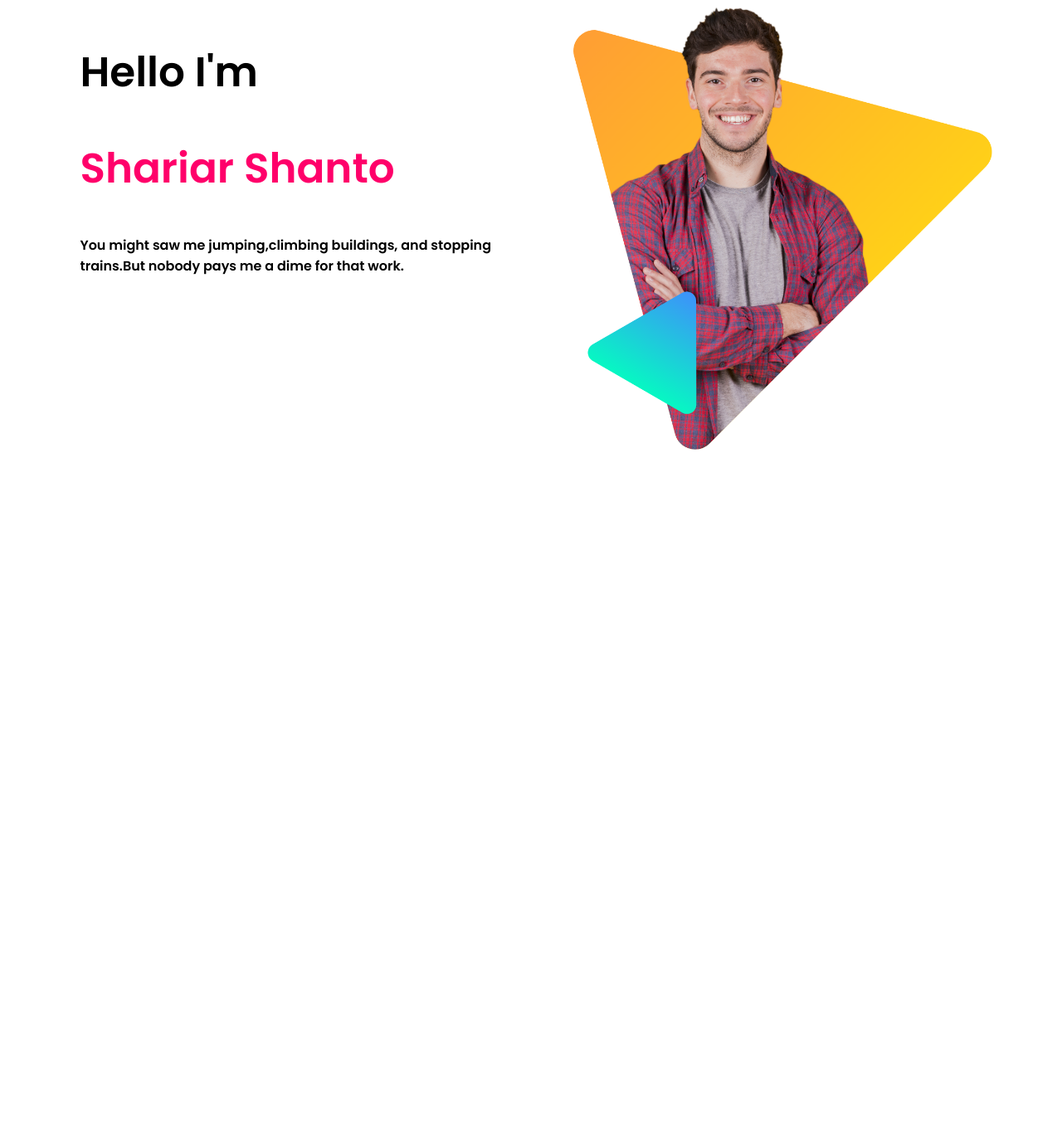
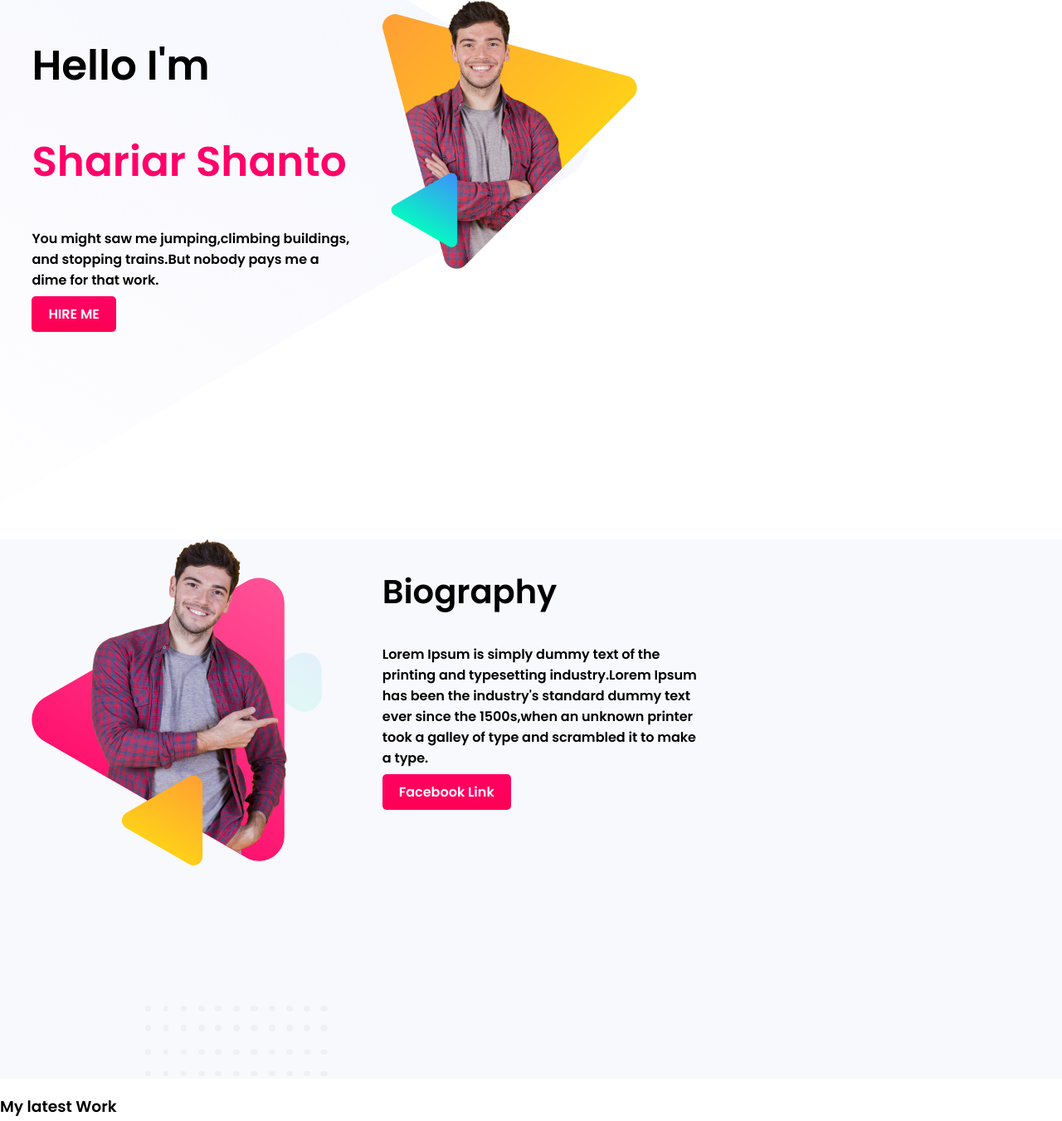
Before and after one commit to shantodeveloperhero/personal-website, a plain HTML site: page index.html in a window 1280 px wide. Shown: the top 1351 px of the page at 83% size. Before the commit the page ends 800 px from the top, so only its background shows below. Drawn offline with Linux system fonts and the light colour scheme.

Commit message:
added top part

```diff
--- a/index.html
+++ b/index.html
@@ -9,16 +9,48 @@
 </head>
 <body>
 
-    <section>
+    <section class="first-banner">
             <div class="half-width">
                     <h1>Hello I'm</h1>
                 <h1><span class="name-highlight">Shariar Shanto</span> </h1>
                 <p>You might saw me jumping,climbing buildings, and stopping trains.But nobody pays me a dime for that work.</p>
+                <a class="link-botton" target="blank" href="https://www.linkedin.com/in/shariar-shanto-14b7161b1/">HIRE ME</a>
             </div>
             <div class="half-width">
                 <img src="images/peter.png" alt="">
             </div>
     </section>
+    <section class="deam-area">
+        <div class="half-width">
+            <img src="images/peter_dream.png" alt="">
+
+        </div>
+        <div class="half-width">
+              <h2>Biography</h2>
+              <p>
+                  Lorem Ipsum is simply dummy text of the printing and typesetting industry.Lorem Ipsum has been the industry's standard dummy text ever since the 1500s,when an unknown printer took a galley of type and scrambled it to make a type.
+              </p>
+              <a class="link-botton" target="blank" href="https://www.facebook.com/shariar.shanto.739">Facebook Link</a>
+        </div>
+    </section>
+    <section class="experience-area">
+        <div class="half width">
+            <h3>
+                My latest Work
+            </h3>
+
+
+        </div>
+        <div class="half-width image">
+
+            <img src="images/latest-work/work-1.png" alt="">
+            <img src="images/latest-work/work-2.jpg" alt="">
+            <img src="images/latest-work/work-3.jpg" alt="">
+
+
+        </div>
+
+    </section>
 
 </body>
 </html>
--- a/style.css
+++ b/style.css
@@ -1,18 +1,52 @@
 body{
+    margin: 0;
     font-family: 'Poppins', sans-serif;
 }
 h1{
     font-size: 50px;
 }
+h2{
+    font-size: 40px;
+}
 .name-highlight{
     color: rgb(255, 0, 106);
 }
 .half-width{
-    width: 40%;
+    width: 30%;
     float: left;
-    margin-left: 5%;
-    padding-left: 2%;
+    margin-left: 2%;
+    padding-left: 1%;
 }
 .half-width img{
-    width: 100%;
+    width: 80%;
 }
+.first-banner{
+
+    background-image: url("images/header-bg.png");
+    background-repeat: no-repeat;
+}
+section{
+    height: 500px;
+    padding-bottom: 150px;
+}
+.link-botton{
+    text-decoration: none;
+   background-image: linear-gradient(#ff0062,#ff0055);
+    padding: 10px 20px;
+    border-radius: 5px;
+    color: white;
+    font-weight: 700;
+
+}
+.deam-area{
+    background-image: url("images/biography-bg.png");
+    background-repeat: no-repeat;
+}
+.h3{
+    text-align: center;
+}
+.image{
+    width: 25%;
+    display: inline-block;
+
+}
```
